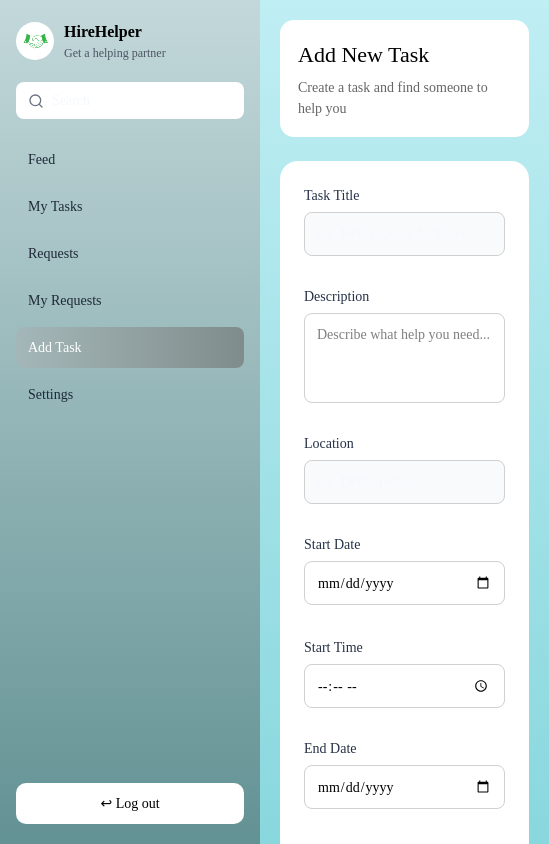
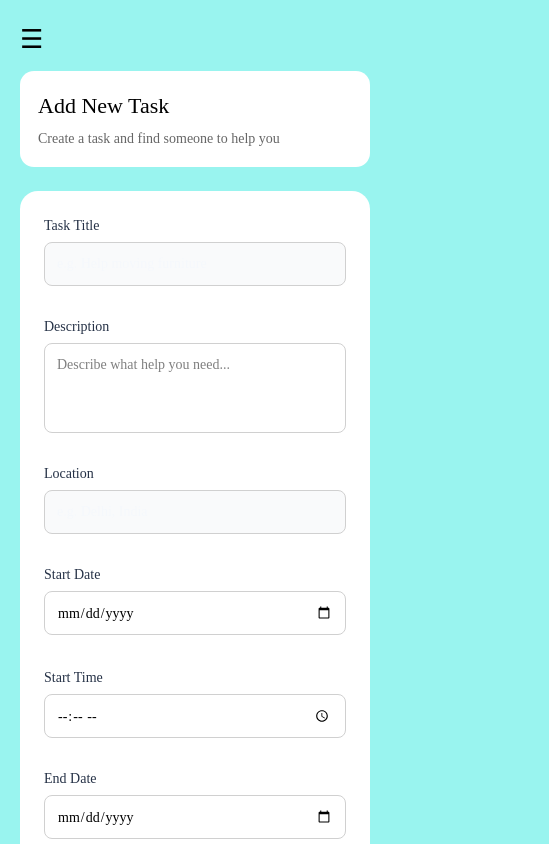
Before and after one commit to springboardmentor632/hirehelper_team_02, a React (Vite) app in the folder frontend/: page /Add-task in a window 390 px wide. Shown: the top 844 px of the page, 549 px wide, since content can reach past the window. Built offline with nearby package versions, Linux system fonts and the light colour scheme.

Commit message:
responsive "Add Task"

```diff
--- a/frontend/src/components/Addtask.jsx
+++ b/frontend/src/components/Addtask.jsx
@@ -1,12 +1,38 @@
+import { useState } from "react";
 import Sidebar from "./Sidebar";
 import "../styles/Addtask.css";
 
+const today = new Date().toISOString().split("T")[0];
+
 const Addtask = () => {
+  const [sidebarOpen, setSidebarOpen] = useState(false);
+
+  const toggleSidebar = () => {
+    setSidebarOpen(prev => !prev);
+  };
+
   return (
     <div className="addtask-page">
-      <Sidebar />
+      {/* Overlay for closing sidebar */}
+      {sidebarOpen && (
+        <div
+          className="sidebar-overlay"
+          onClick={() => setSidebarOpen(false)}
+        />
+      )}
 
+      {/* Sidebar */}
+      <div className={`sidebar-wrapper ${sidebarOpen ? "open" : ""}`}>
+        <Sidebar />
+      </div>
+
+      {/* Main Content */}
       <div className="addtask-content">
+        {/* Menu Button (mobile only) */}
+        <button className="menu-btn" onClick={toggleSidebar}>
+          ☰
+        </button>
+
         {/* Header */}
         <div className="addtask-header">
           <h2>Add New Task</h2>
@@ -34,7 +60,7 @@ const Addtask = () => {
             <div className="form-row">
               <div className="form-group">
                 <label>Start Date</label>
-                <input type="date" />
+                <input type="date" min={today} />
               </div>
 
               <div className="form-group">
@@ -45,12 +71,12 @@ const Addtask = () => {
 
             <div className="form-row">
               <div className="form-group">
-                <label>End Date </label>
+                <label>End Date</label>
                 <input type="date" />
               </div>
 
               <div className="form-group">
-                <label>End Time </label>
+                <label>End Time</label>
                 <input type="time" />
               </div>
             </div>
--- a/frontend/src/styles/Addtask.css
+++ b/frontend/src/styles/Addtask.css
@@ -1,8 +1,11 @@
-/* ================= PAGE ================= */
 .addtask-page {
   display: flex;
   min-height: 100vh;
-  background: linear-gradient(180deg, #bfeef3, #6bcbd2);
+}
+
+/* ================= SIDEBAR ================= */
+.sidebar-wrapper {
+  display: block;
 }
 
 /* ================= MAIN CONTENT ================= */
@@ -14,11 +17,22 @@
   align-items: center;
 }
 
+/* ================= MENU BUTTON ================= */
+.menu-btn {
+  display: none; /* hidden on desktop */
+  font-size: 26px;
+  background: none;
+  border: none;
+  cursor: pointer;
+  margin-bottom: 12px;
+}
+
+/* ================= HEADER ================= */
 .addtask-header {
   width: 100%;
   max-width: 1200px;
   background: white;
-  padding: 18px 18px;
+  padding: 18px;
   border-radius: 14px;
   margin-bottom: 24px;
 }
@@ -34,13 +48,14 @@
   color: #666;
 }
 
-
+/* ================= CARD ================= */
 .addtask-card {
   width: 100%;
   max-width: 1000px;
   background: white;
   padding: 32px;
   border-radius: 18px;
+  margin-bottom: 40px;
 }
 
 /* ================= FORM ================= */
@@ -77,7 +92,7 @@
   resize: none;
 }
 
-
+/* ================= ROW ================= */
 .form-row {
   display: flex;
   gap: 20px;
@@ -87,7 +102,7 @@
   flex: 1;
 }
 
-
+/* ================= UPLOAD ================= */
 .upload-box {
   border: 2px dashed #cbd5e1;
   padding: 20px;
@@ -104,7 +119,7 @@
   cursor: pointer;
 }
 
-
+/* ================= BUTTON ================= */
 .submit-btn {
   margin: 22px auto 0;
   padding: 12px 36px;
@@ -120,20 +135,7 @@
   background: #4a4ad8;
 }
 
-/* ================= MOBILE ================= */
-@media (max-width: 768px) {
-  .form-row {
-    flex-direction: column;
-  }
-
-  .addtask-content {
-    padding: 20px;
-  }
-
-  .addtask-card {
-    padding: 24px;
-  }
-}
+/* ================= FOCUS ================= */
 .form-group input:focus,
 .form-group textarea:focus,
 .form-group select:focus {
@@ -141,3 +143,60 @@
   border: 1px solid #857878;
   box-shadow: 0 0 0 2px rgba(106, 106, 120, 0.15);
 }
+
+/* ================= OVERLAY ================= */
+.sidebar-overlay {
+  display: none;
+}
+
+/* ================= MOBILE ================= */
+@media (max-width: 768px) {
+  /* menu button visible */
+  .menu-btn {
+    display: block;
+    align-self: flex-start;
+  }
+
+  /* sidebar hidden by default */
+  .sidebar-wrapper {
+    position: fixed;
+    top: 0;
+    left: -260px;
+    width: 260px;
+    height: 100vh;
+    background: white;
+    z-index: 1000;
+    transition: left 0.3s ease;
+  }
+
+  /* sidebar open */
+  .sidebar-wrapper.open {
+    left: 0;
+  }
+
+  /* overlay */
+  .sidebar-overlay {
+    display: block;
+    position: fixed;
+    inset: 0;
+    background: rgba(0, 0, 0, 0.35);
+    z-index: 900;
+  }
+
+  /* content padding for mobile */
+  .addtask-content {
+    padding: 20px;
+    width: 100%;
+    overflow-y: auto;
+  }
+
+  /* reduce card padding */
+  .addtask-card {
+    padding: 24px;
+  }
+
+  /* stack form rows */
+  .form-row {
+    flex-direction: column;
+  }
+}
```
